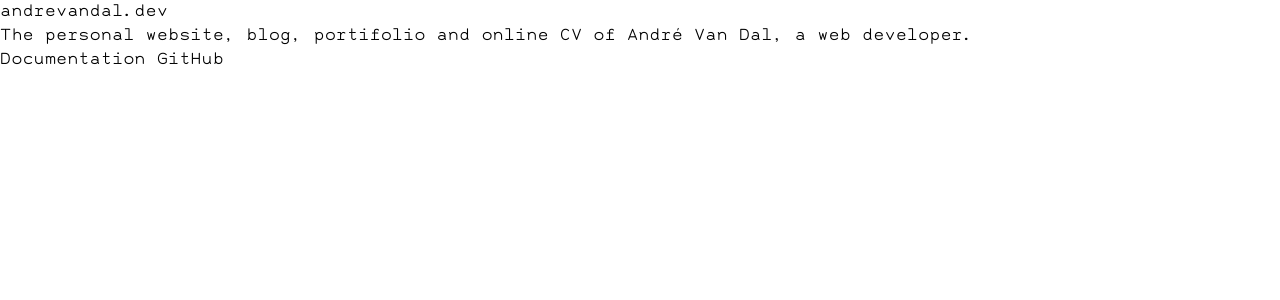
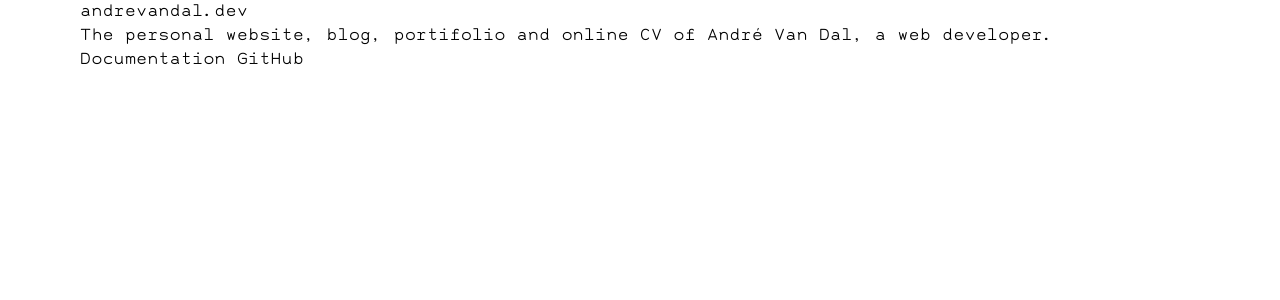
Before and after one commit to andrevandal/andrevandal.dev, a Nuxt app: page / in a window 1280 px wide. Shown: the top 300 px of the page. Built offline with nearby package versions, Linux system fonts and the light colour scheme; what tailwindcss-typography would draw is missing.

Commit message:
feat: add padding and center container

```diff
--- a/tailwind.config.js
+++ b/tailwind.config.js
@@ -20,6 +20,16 @@
     ],
   },
   theme: {
+    container: {
+      center: true,
+      padding: {
+        default: '1rem',
+        sm: '2rem',
+        lg: '4rem',
+        xl: '5rem',
+      },
+    },
+    extend: {
       colors: {
         bluewood: {
           100: '#E9EBED',
@@ -55,7 +65,6 @@
           900: '#2C2C2B',
         },
       },
-    extend: {
       fontFamily: {
         sans: ['"Alma Mono"', ...fontFamily.sans],
         mono: ['"JetBrains Mono"', ...fontFamily.mono],
```
Lines whose indentation alone changed are shown as unchanged.
